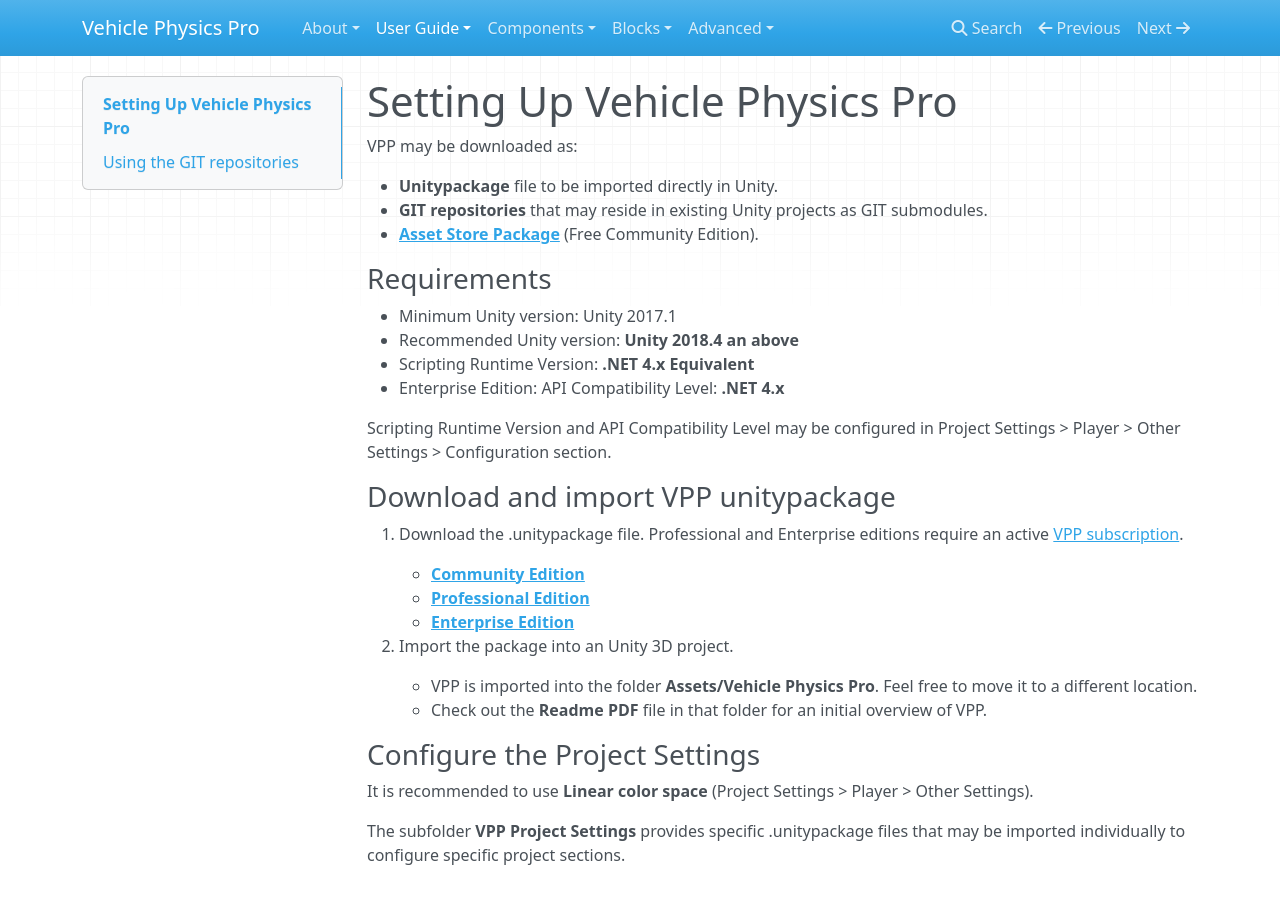
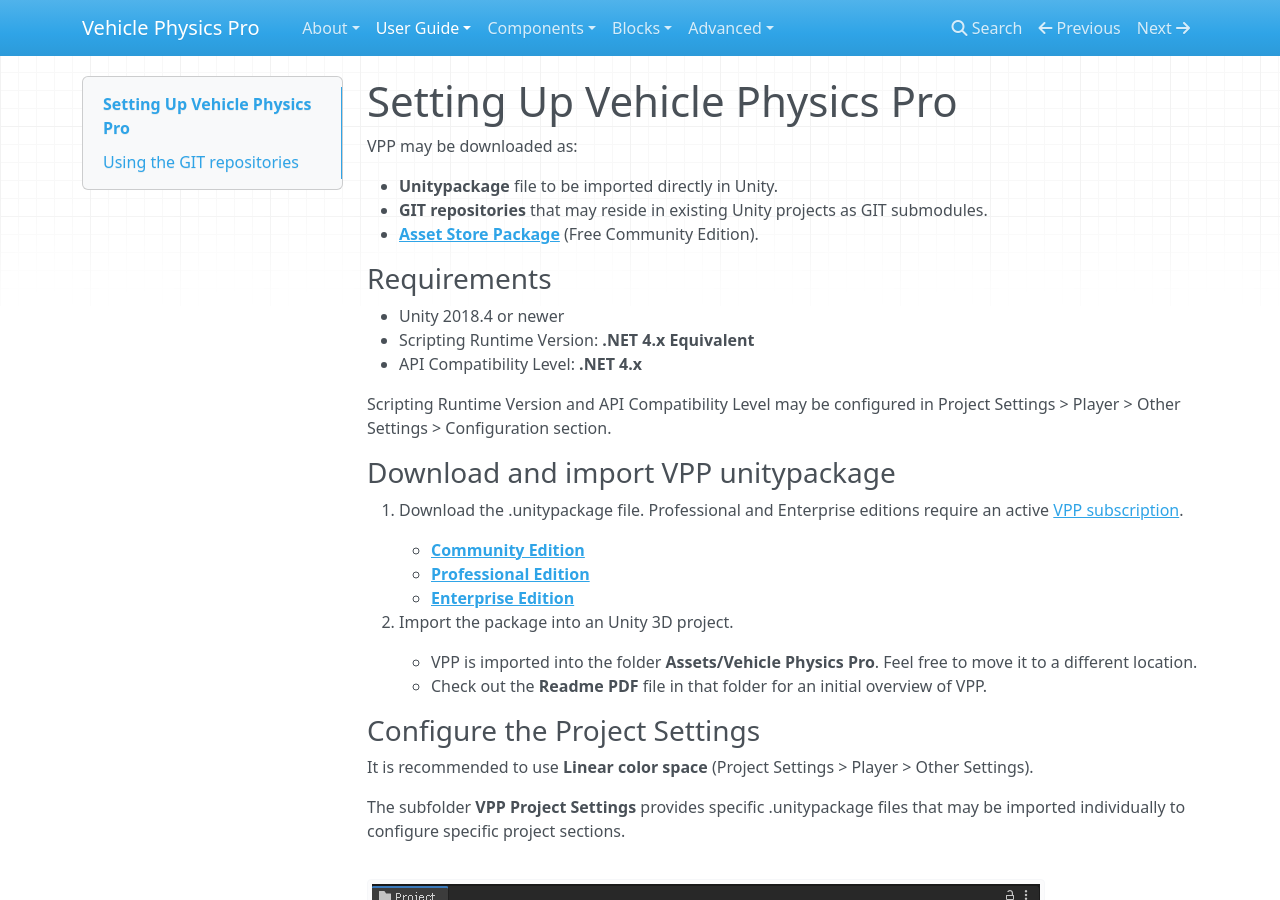
Before and after one commit to EdyJ/vehicle-physics-docs, an MkDocs documentation site: the page built from docs/user-guide/setting-up-vpp.md, in a window 1280 px wide and 900 px high. Built offline with MkDocs 1.6.1, drawn with Linux system fonts in a browser that asks for light colours; nearby versions of some CDN libraries; library files that are not in the unit come from our copies.

Commit message:
Upgraded Unity version requirements

```diff
--- a/docs/user-guide/setting-up-vpp.md
+++ b/docs/user-guide/setting-up-vpp.md
@@ -9,10 +9,9 @@
 
 ### Requirements
 
-- Minimum Unity version: Unity 2017.1
-- Recommended Unity version: **Unity 2018.4 an above**
+- Unity 2018.4 or newer
 - Scripting Runtime Version: **.NET 4.x Equivalent**
-- Enterprise Edition: API Compatibility Level: **.NET 4.x**
+- API Compatibility Level: **.NET 4.x**
 
 Scripting Runtime Version and API Compatibility Level may be configured in Project Settings > Player > Other Settings > Configuration section.
 
```
